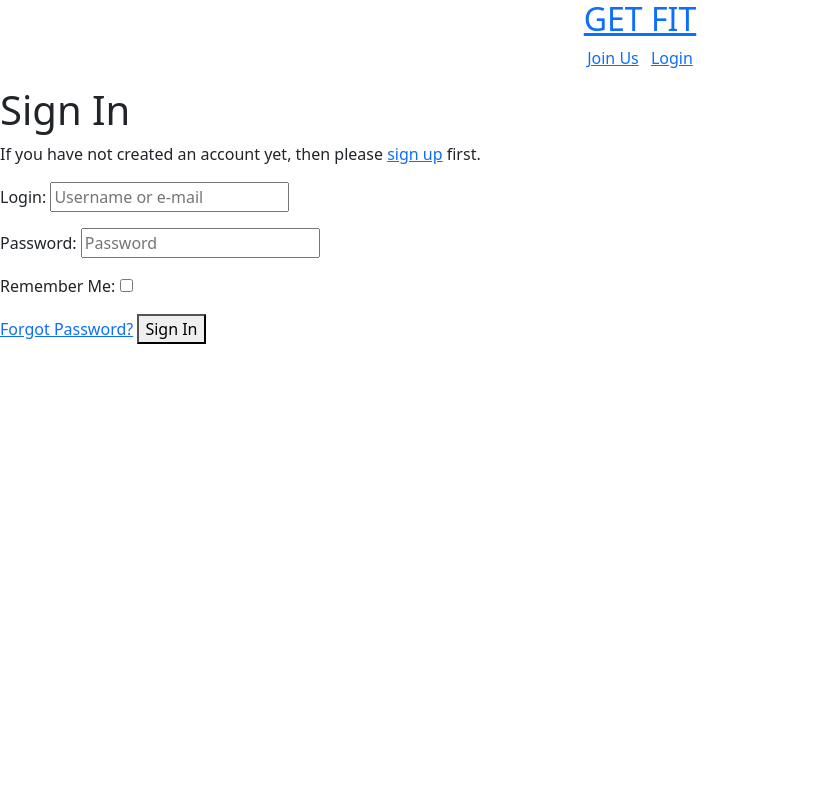
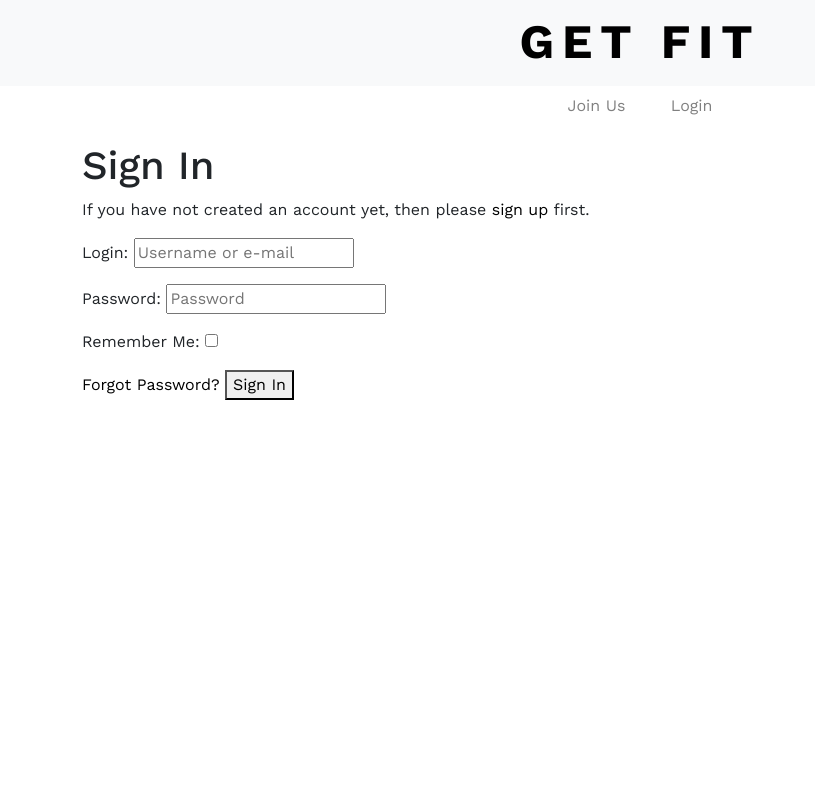
Before and after one commit to ahmedaboujeeb/get_fit_m4, a Django app: page /accounts/login/ in a window 1280 px wide. Shown: the whole page, without its empty margins (0-815 px from the left). Run offline with Django 3.2, Linux system fonts and the light colour scheme; some libraries are stand-ins or nearby versions.

Commit message:
added home page, hero image and content

```diff
--- a/get_fit/settings.py
+++ b/get_fit/settings.py
@@ -146,3 +146,7 @@ USE_TZ = True
 # https://docs.djangoproject.com/en/3.1/howto/static-files/
 
 STATIC_URL = '/static/'
+STATICFILES_DIRS = (os.path.join(BASE_DIR, 'static'),)
+
+MEDIA_URL = '/media/'
+MEDIA_ROOT = os.path.join(BASE_DIR, 'media')
--- a/get_fit/urls.py
+++ b/get_fit/urls.py
@@ -15,9 +15,11 @@ Including another URLconf
 """
 from django.contrib import admin
 from django.urls import path, include
+from django.conf import settings
+from django.conf.urls.static import static
 
 urlpatterns = [
     path('admin/', admin.site.urls),
     path('accounts/', include('allauth.urls')),
     path('', include('home.urls')),
-]
+]+ static(settings.MEDIA_URL, document_root=settings.MEDIA_ROOT)
--- a/static/css/base.css
+++ b/static/css/base.css
@@ -0,0 +1,47 @@
+@import url('https://fonts.googleapis.com/css2?family=Work+Sans:wght@100;200;300;400;500;600;700&display=swap');
+
+html {
+    height: 100%;
+}
+
+body {
+    font-family: Work Sans, sans-serif;
+}
+
+.home-bg {
+    background: url('/media/hero-image.jpg') no-repeat center center fixed;
+    background-size: cover;
+    height: 100vh;
+    position: relative;
+    width: 100%;
+    left: 0;
+    top: 0;
+    margin: 0 auto;
+    justify-content: center;
+    display: block;
+    -ms-background-size: cover;
+    -o-background-size: cover;
+    -moz-background-size: cover;
+    -webkit-background-size: cover;
+    z-index: 1;
+    background-position: 60% 50%;
+}
+
+.logo-font {
+    font-weight: 800;
+    font-size: 3rem;
+    color: black;
+    width: 100%;
+    letter-spacing: .5rem;
+    margin-top: .3rem;
+    text-transform: uppercase;
+}
+
+.nav-link {
+    color: grey;
+}
+
+a {
+    text-decoration: none;
+    color: black;
+}
--- a/templates/allauth/account/base.html
+++ b/templates/allauth/account/base.html
@@ -1 +1,16 @@
 {% extends "base.html" %}
+
+{% block content %}
+<div class="container header-container">
+    <div class="overlay"></div>
+    <div class="row">
+        <div class="col-12 col-md-6">
+            <div class="allauth-form-inner-content">
+                {% block inner_content %}
+                {% endblock %}
+            </div>
+        </div>
+    </div>
+</div>
+
+{% endblock %}
--- a/templates/allauth/account/login.html
+++ b/templates/allauth/account/login.html
@@ -5,7 +5,7 @@
 
 {% block head_title %}{% trans "Sign In" %}{% endblock %}
 
-{% block content %}
+{% block inner_content %}
 
 <h1>{% trans "Sign In" %}</h1>
 
--- a/templates/base.html
+++ b/templates/base.html
@@ -14,6 +14,7 @@
 
     {% block corecss %}
        <link href="https://cdn.jsdelivr.net/npm/bootstrap@5.0.1/dist/css/bootstrap.min.css" rel="stylesheet" integrity="sha384-+0n0xVW2eSR5OomGNYDnhzAbDsOXxcvSN1TPprVMTNDbiYZCxYbOOl7+AMvyTG2x" crossorigin="anonymous">
+       <link rel="stylesheet" href="{% static 'css/base.css' %}">
     {% endblock %}
 
     {% block extra_corecss %}
@@ -30,11 +31,10 @@
     <title>Get Fit {% block extra_title %}{% endblock %}</title>
   </head>
   <body>
-    <header>
-       <div class="container">
-           <div class="row justify-content-center">
-               <div class="col-4">
-                   <h2 class="text-center"><a href="{ url 'home' }">GET FIT</a></h2>
+    <header class="container-fluid">
+           <div class="row justify-content-center bg-light">
+               <div class="col-12 col-lg-4">
+                   <a href="{ url 'home' }" class="nav-link main-logo-link"><h1 class="text-center logo-font">Get Fit</h1></a>
                </div>
            </div>
            <div class="row justify-content-center">
@@ -42,19 +42,18 @@
                 <ul class="list-inline text-center">
                     {% if request.user.is_authenticated %}
                         {% if request.user.is_superuser %}
-                            <li class="list-inline-item"><a href="">Program Management</a></li>
+                            <li class="list-inline-item"><a class="nav-link" href="">Program Management</a></li>
                         {% endif %}
-                        <li class="list-inline-item"><a href="">My Profile</a></li>
-                        <li class="list-inline-item"><a href="">Programs</a></li>
-                        <li class="list-inline-item"><a href="{% url 'account_logout' %}">Logout</a></li>
+                        <li class="list-inline-item"><a class="nav-link" href="">My Profile</a></li>
+                        <li class="list-inline-item"><a class="nav-link" href="">Programs</a></li>
+                        <li class="list-inline-item"><a class="nav-link" href="{% url 'account_logout' %}">Logout</a></li>
                     {% else %}
-                        <li class="list-inline-item"><a href="{% url 'account_signup' %}">Join Us</a></li>
-                        <li class="list-inline-item"><a href="{% url 'account_login' %}">Login</a></li>
+                        <li class="list-inline-item"><a class="nav-link" href="{% url 'account_signup' %}">Join Us</a></li>
+                        <li class="list-inline-item"><a class="nav-link" href="{% url 'account_login' %}">Login</a></li>
                     {% endif %}
                 </ul>
             </div>
         </div>
-       </div>
     </header>
 
       {% block page_header %}
```
Also changed, not shown: home/templates/home/index.html (+8 -0 lines), 1 other file.
